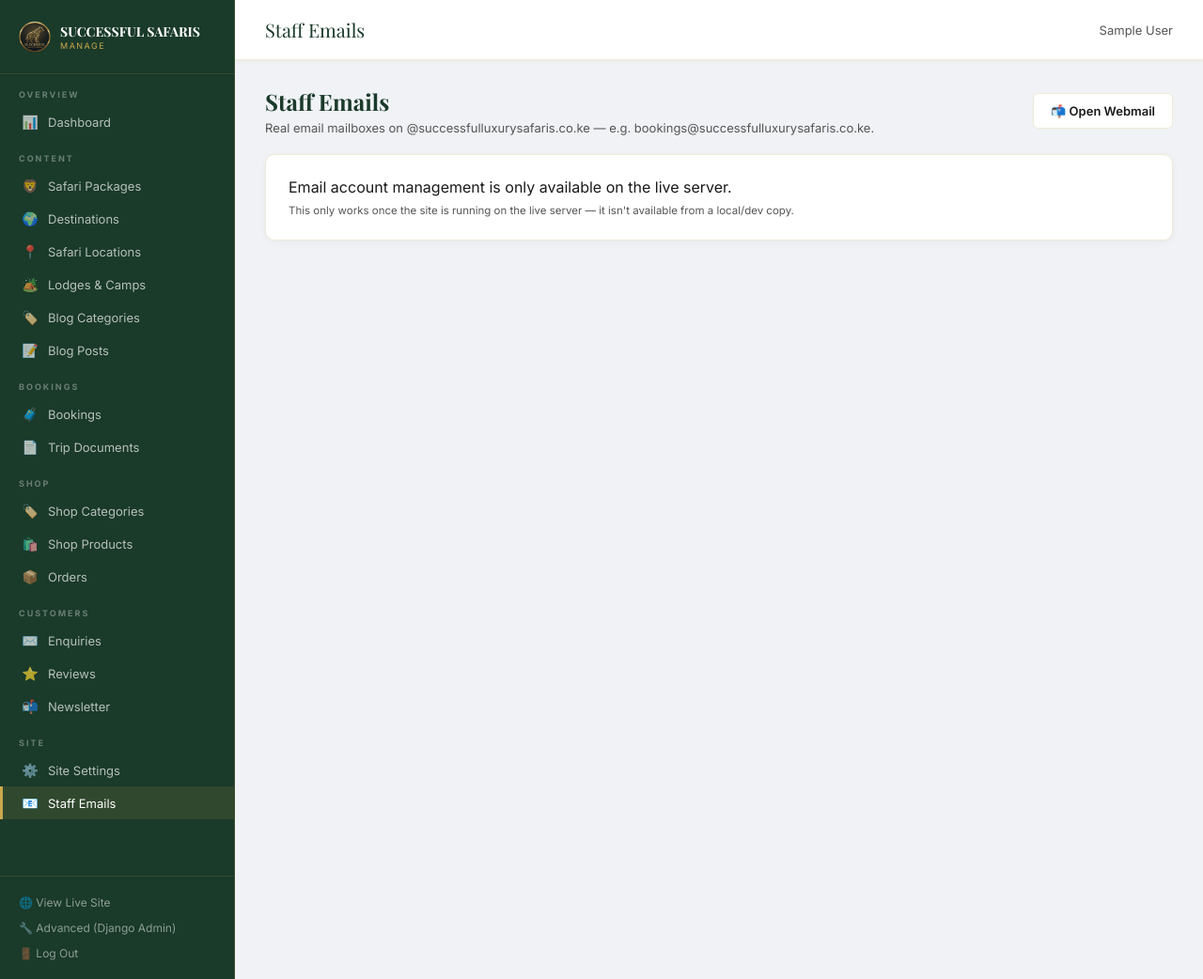
After one commit to Tomlee-abila/successful_safaris, a Django app: page /manage/staff-emails/ in a window 1280 px wide. The commit adds this page. Shown: the whole page at 94% size. Run offline with Django 5.2, Linux system fonts and the light colour scheme; the visitor is signed in with stand-in values (Sample User, id 1); data comes from the database, SQL or seed files in the repository; parts of the project's set-up code (start-up, migrations or seed data) failed here and were passed over.

Commit message:
feat: manage staff email accounts (mailboxes) from /manage/
Super admins can now create, delete, and reset passwords for real
@successfulluxurysafaris.co.ke mailboxes directly from the Manage
panel, via cPanel's local uapi CLI (Email::add_pop/delete_pop/
passwd_pop) — no need to log into cPanel separately. Restricted to
superusers specifically (not just staff), since this touches real
hosting infrastructure rather than website content.

Generated passwords are shown exactly once on a dedicated reveal
page, alongside the IMAP/SMTP settings and a link to open cPanel's
existing webmail (Roundcube) — deliberately not building a custom
inbox/sent/drafts viewer, since that would mean re-implementing IMAP
+ MIME parsing + safe HTML rendering for email bodies (a real XSS
surface) when cPanel's own webmail already does this well.

Gracefully degrades to an explanatory message in local dev, where the
uapi binary doesn't exist — this only works once deployed to the
actual cPanel account.

Co-Authored-By: Claude Sonnet 5 <noreply@anthropic.com>

```diff
--- /dev/null
+++ b/backend/manage_panel/cpanel_email.py
@@ -0,0 +1,70 @@
+"""Thin, safe wrapper around cPanel's local `uapi` CLI for managing mailboxes.
+
+This only works when Django is actually running on the cPanel account itself
+(production) — `uapi` is a local binary available to the account's own OS
+user, not a network API, so there's nothing to configure locally; it simply
+isn't available in local dev.
+"""
+import re
+import secrets
+import shutil
+import string
+import subprocess
+
+COMPANY_EMAIL_DOMAIN = 'successfulluxurysafaris.co.ke'
+LOCAL_PART_RE = re.compile(r'^[a-z0-9][a-z0-9._-]{0,63}$')
+
+
+class CpanelUnavailable(Exception):
+    """Raised when the uapi binary isn't available (e.g. local dev)."""
+
+
+class CpanelError(Exception):
+    """Raised when uapi ran but reported an error (e.g. duplicate mailbox)."""
+
+
+def generate_password(length=16):
+    alphabet = string.ascii_letters + string.digits
+    return ''.join(secrets.choice(alphabet) for _ in range(length))
+
+
+def _run(func, **params):
+    if not shutil.which('uapi'):
+        raise CpanelUnavailable("Email account management is only available on the live server.")
+    args = ['uapi', '--output=json', 'Email', func] + [f'{k}={v}' for k, v in params.items()]
+    try:
+        result = subprocess.run(args, capture_output=True, text=True, timeout=20)
+    except FileNotFoundError:
+        raise CpanelUnavailable("Email account management is only available on the live server.")
+    import json
+    try:
+        data = json.loads(result.stdout)
+    except ValueError:
+        raise CpanelError(f"Unexpected response from the mail server: {result.stderr or result.stdout}")
+    res = data.get('result', {})
+    if res.get('status') != 1:
+        errors = res.get('errors') or ['Unknown error']
+        raise CpanelError('; '.join(errors))
+    return res.get('data')
+
+
+def list_mailboxes(domain=COMPANY_EMAIL_DOMAIN):
+    data = _run('list_pops', domain=domain) or []
+    return [row for row in data if row.get('email', '').endswith(f'@{domain}')]
+
+
+def create_mailbox(local_part, password, quota_mb=1024, domain=COMPANY_EMAIL_DOMAIN):
+    if not LOCAL_PART_RE.match(local_part):
+        raise CpanelError(
+            "Use only lowercase letters, numbers, dots, underscores or hyphens, starting with a letter or number."
+        )
+    _run('add_pop', email=local_part, password=password, domain=domain, quota=quota_mb)
+
+
+def delete_mailbox(email, domain=COMPANY_EMAIL_DOMAIN):
+    local_part = email.split('@')[0]
+    _run('delete_pop', email=local_part, domain=domain)
+
+
+def set_mailbox_password(email, password, domain=COMPANY_EMAIL_DOMAIN):
+    _run('passwd_pop', email=email, password=password, domain=domain)
--- a/backend/manage_panel/urls.py
+++ b/backend/manage_panel/urls.py
@@ -22,6 +22,11 @@ urlpatterns = [
     path('newsletter/', views.newsletter_list, name='newsletter'),
     path('newsletter/<int:pk>/delete/', views.newsletter_delete, name='newsletter_delete'),
 
+    path('staff-emails/', views.staff_email_list, name='staff_emails'),
+    path('staff-emails/add/', views.staff_email_add, name='staff_email_add'),
+    path('staff-emails/<str:email>/delete/', views.staff_email_delete, name='staff_email_delete'),
+    path('staff-emails/<str:email>/reset-password/', views.staff_email_reset_password, name='staff_email_reset_password'),
+
     path('<slug:slug>/', views.list_view, name='list'),
     path('<slug:slug>/add/', views.add_view, name='add'),
     path('<slug:slug>/<int:pk>/edit/', views.edit_view, name='edit'),
--- a/backend/manage_panel/views.py
+++ b/backend/manage_panel/views.py
@@ -26,6 +26,20 @@ def staff_required(view_func):
         if not request.user.is_staff:
             messages.error(request, "You don't have access to the management panel.")
             return redirect('home')
+        return view_func(request, *args, **kwargs)
+    return wrapped
+
+
+def superuser_required(view_func):
+    """Stricter than staff_required — for actions that touch real hosting
+    infrastructure (creating/deleting actual mailboxes), not just website
+    content."""
+    @wraps(view_func)
+    @staff_required
+    def wrapped(request, *args, **kwargs):
+        if not request.user.is_superuser:
+            messages.error(request, "Only a super admin can manage staff email accounts.")
+            return redirect('manage:dashboard')
         return view_func(request, *args, **kwargs)
     return wrapped
 
@@ -313,3 +327,81 @@ def newsletter_delete(request, pk):
     sub.delete()
     messages.success(request, "Subscriber removed.")
     return redirect('manage:newsletter')
+
+
+# ── STAFF EMAIL ACCOUNTS (real cPanel mailboxes, not a DB model) ───────
+
+@superuser_required
+def staff_email_list(request):
+    from . import cpanel_email
+    ctx = _base_context(request, active_slug='staff-emails')
+    try:
+        mailboxes = cpanel_email.list_mailboxes()
+        ctx['mailboxes'] = mailboxes
+        ctx['unavailable'] = None
+    except cpanel_email.CpanelUnavailable as e:
+        ctx['mailboxes'] = []
+        ctx['unavailable'] = str(e)
+    except cpanel_email.CpanelError as e:
+        ctx['mailboxes'] = []
+        messages.error(request, f"Couldn't load mailboxes: {e}")
+    ctx['domain'] = cpanel_email.COMPANY_EMAIL_DOMAIN
+    ctx['title'] = 'Staff Emails'
+    return render(request, 'manage/staff_email_list.html', ctx)
+
+
+@superuser_required
+def staff_email_add(request):
+    from . import cpanel_email
+    ctx = _base_context(request, active_slug='staff-emails')
+    ctx['domain'] = cpanel_email.COMPANY_EMAIL_DOMAIN
+    ctx['title'] = 'Add Staff Email'
+    if request.method == 'POST':
+        local_part = request.POST.get('local_part', '').strip().lower()
+        quota_mb = request.POST.get('quota_mb', '1024').strip() or '1024'
+        try:
+            password = cpanel_email.generate_password()
+            cpanel_email.create_mailbox(local_part, password, quota_mb=quota_mb)
+            ctx['created_email'] = f"{local_part}@{cpanel_email.COMPANY_EMAIL_DOMAIN}"
+            ctx['created_password'] = password
+            return render(request, 'manage/staff_email_created.html', ctx)
+        except cpanel_email.CpanelUnavailable as e:
+            messages.error(request, str(e))
+        except cpanel_email.CpanelError as e:
+            messages.error(request, f"Couldn't create mailbox: {e}")
+    return render(request, 'manage/staff_email_add.html', ctx)
+
+
+@superuser_required
+def staff_email_delete(request, email):
+    from . import cpanel_email
+    ctx = _base_context(request, active_slug='staff-emails')
+    ctx['email'] = email
+    ctx['title'] = 'Delete Staff Email'
+    if request.method == 'POST':
+        try:
+            cpanel_email.delete_mailbox(email)
+            messages.success(request, f'"{email}" was deleted.')
+        except (cpanel_email.CpanelUnavailable, cpanel_email.CpanelError) as e:
+            messages.error(request, f"Couldn't delete mailbox: {e}")
+        return redirect('manage:staff_emails')
+    return render(request, 'manage/staff_email_delete.html', ctx)
+
+
+@superuser_required
+def staff_email_reset_password(request, email):
+    from . import cpanel_email
+    ctx = _base_context(request, active_slug='staff-emails')
+    ctx['email'] = email
+    ctx['title'] = 'Reset Mailbox Password'
+    if request.method == 'POST':
+        try:
+            password = cpanel_email.generate_password()
+            cpanel_email.set_mailbox_password(email, password)
+            ctx['created_email'] = email
+            ctx['created_password'] = password
+            return render(request, 'manage/staff_email_created.html', ctx)
+        except (cpanel_email.CpanelUnavailable, cpanel_email.CpanelError) as e:
+            messages.error(request, f"Couldn't reset password: {e}")
+            return redirect('manage:staff_emails')
+    return render(request, 'manage/staff_email_reset_password.html', ctx)
--- a/backend/templates/manage/base.html
+++ b/backend/templates/manage/base.html
@@ -166,6 +166,11 @@
   <a href="{% url 'manage:site_settings' %}" class="sidebar-item {% if active_slug == 'site-settings' %}active{% endif %}">
     <span class="sidebar-icon">⚙️</span> Site Settings
   </a>
+  {% if request.user.is_superuser %}
+  <a href="{% url 'manage:staff_emails' %}" class="sidebar-item {% if active_slug == 'staff-emails' %}active{% endif %}">
+    <span class="sidebar-icon">📧</span> Staff Emails
+  </a>
+  {% endif %}
 
   <div class="sidebar-footer">
     <a href="/">🌐 View Live Site</a>
--- /dev/null
+++ b/backend/templates/manage/staff_email_list.html
@@ -0,0 +1,45 @@
+{% extends 'manage/base.html' %}
+
+{% block content %}
+<div class="page-head">
+  <div>
+    <h1>Staff Emails</h1>
+    <p class="sub">Real email mailboxes on @{{ domain }} — e.g. bookings@{{ domain }}.</p>
+  </div>
+  <div style="display:flex; gap:10px;">
+    <a href="https://{{ domain }}:2096/" target="_blank" rel="noopener" class="btn btn-secondary">📬 Open Webmail</a>
+    {% if not unavailable %}<a href="{% url 'manage:staff_email_add' %}" class="btn btn-primary">+ Add New</a>{% endif %}
+  </div>
+</div>
+
+{% if unavailable %}
+<div class="card" style="padding:24px;">
+  <p>{{ unavailable }}</p>
+  <p class="form-help" style="margin-top:8px;">This only works once the site is running on the live server — it isn't available from a local/dev copy.</p>
+</div>
+{% else %}
+<div class="card">
+  {% if mailboxes %}
+  <table>
+    <thead><tr><th>Email Address</th><th></th></tr></thead>
+    <tbody>
+      {% for m in mailboxes %}
+      <tr>
+        <td>{{ m.email }}</td>
+        <td>
+          <div class="row-actions">
+            <a href="https://{{ domain }}:2096/" target="_blank" rel="noopener">Open Webmail</a>
+            <a href="{% url 'manage:staff_email_reset_password' email=m.email %}">Reset Password</a>
+            <a href="{% url 'manage:staff_email_delete' email=m.email %}" class="danger">Delete</a>
+          </div>
+        </td>
+      </tr>
+      {% endfor %}
+    </tbody>
+  </table>
+  {% else %}
+  <div class="empty-state">No staff email accounts yet. Click "Add New" to create the first one.</div>
+  {% endif %}
+</div>
+{% endif %}
+{% endblock %}
```
Also changed, not shown: backend/templates/manage/staff_email_add.html (added, +30 -0 lines), backend/templates/manage/staff_email_created.html (added, +36 -0 lines), backend/templates/manage/staff_email_delete.html (added, +17 -0 lines), backend/templates/manage/staff_email_reset_password.html (added, +18 -0 lines).
